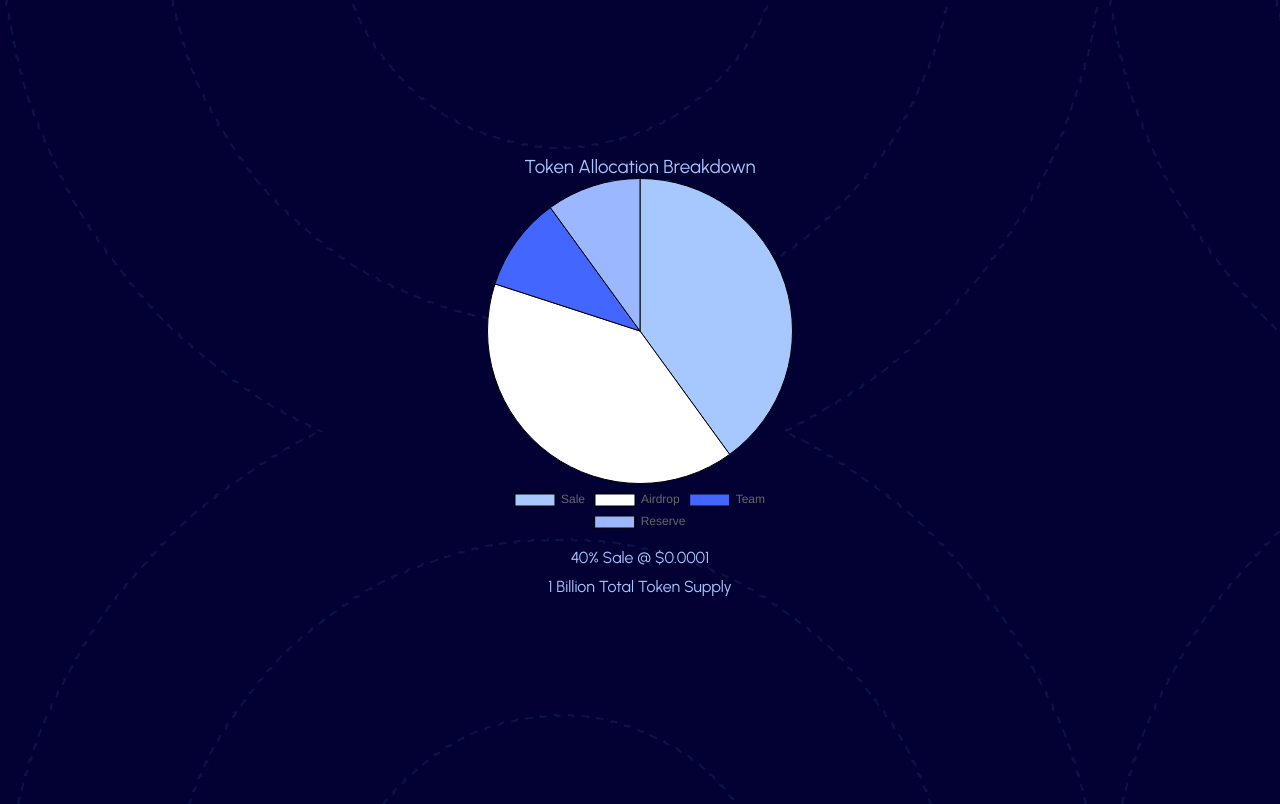
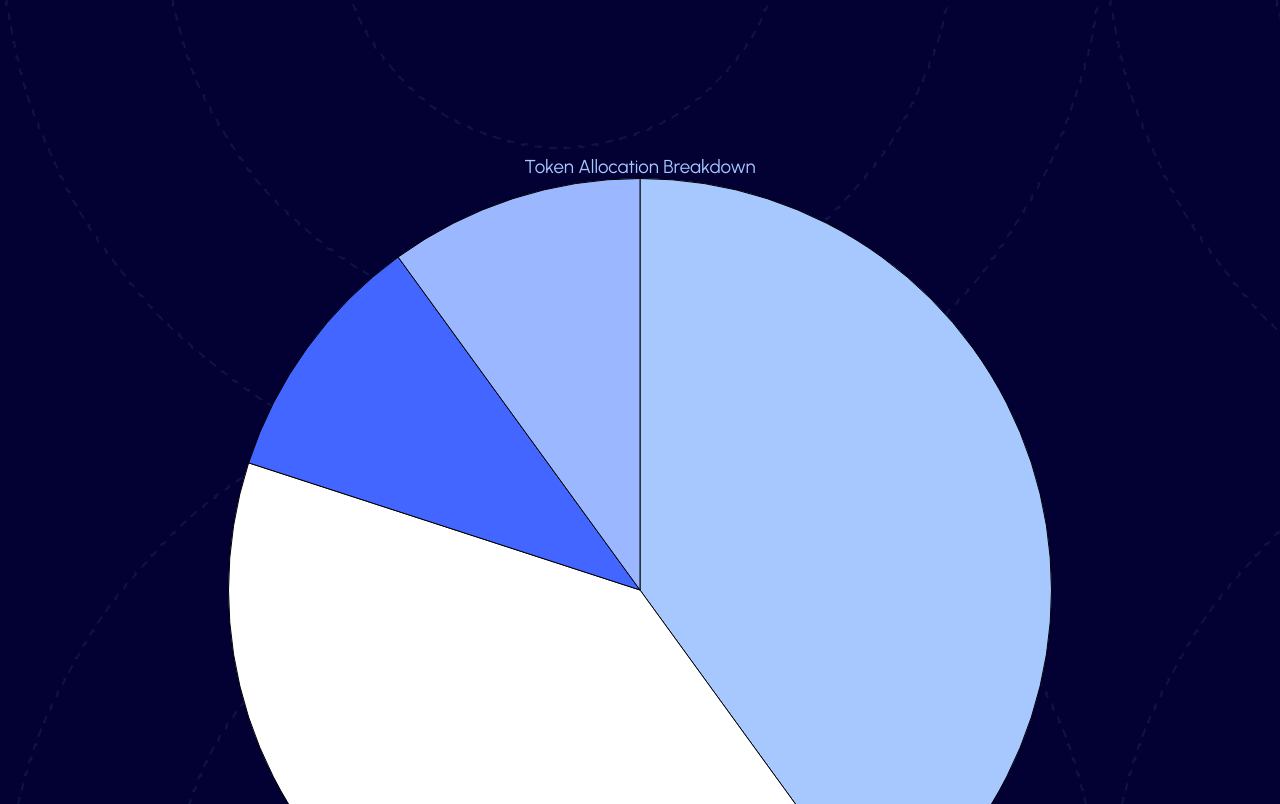
Before and after one commit to Joebakid/Dogemax, a React (Create React App) app: page / in a window 1280 px wide. Shown: the part 1616-2420 px from the top of the page. Built offline with nearby package versions, Linux system fonts and the light colour scheme; a web font is replaced by a local one.

Commit message:
overflow x

```diff
--- a/src/App.css
+++ b/src/App.css
@@ -33,6 +33,7 @@ body {
   width: 70%;
   margin: 0 auto;
   padding: 20px 0;
+  overflow-x: hidden;
 }
 
 nav {
--- a/src/TokenAllocationChart.js
+++ b/src/TokenAllocationChart.js
@@ -46,11 +46,13 @@ const TokenAllocationChart = () => {
 
   return (
     <div
+      className="container"
       style={{
-        width: "400px",
         margin: "0 auto",
         padding: "20px",
         borderRadius: "8px",
+        overflowX: "auto", // Add horizontal scroll
+        whiteSpace: "nowrap", // Prevent content from wrapping to enable scrolling
       }}
     >
       <h3 style={{ textAlign: "center", color: "#A6C8FF" }}>
```
